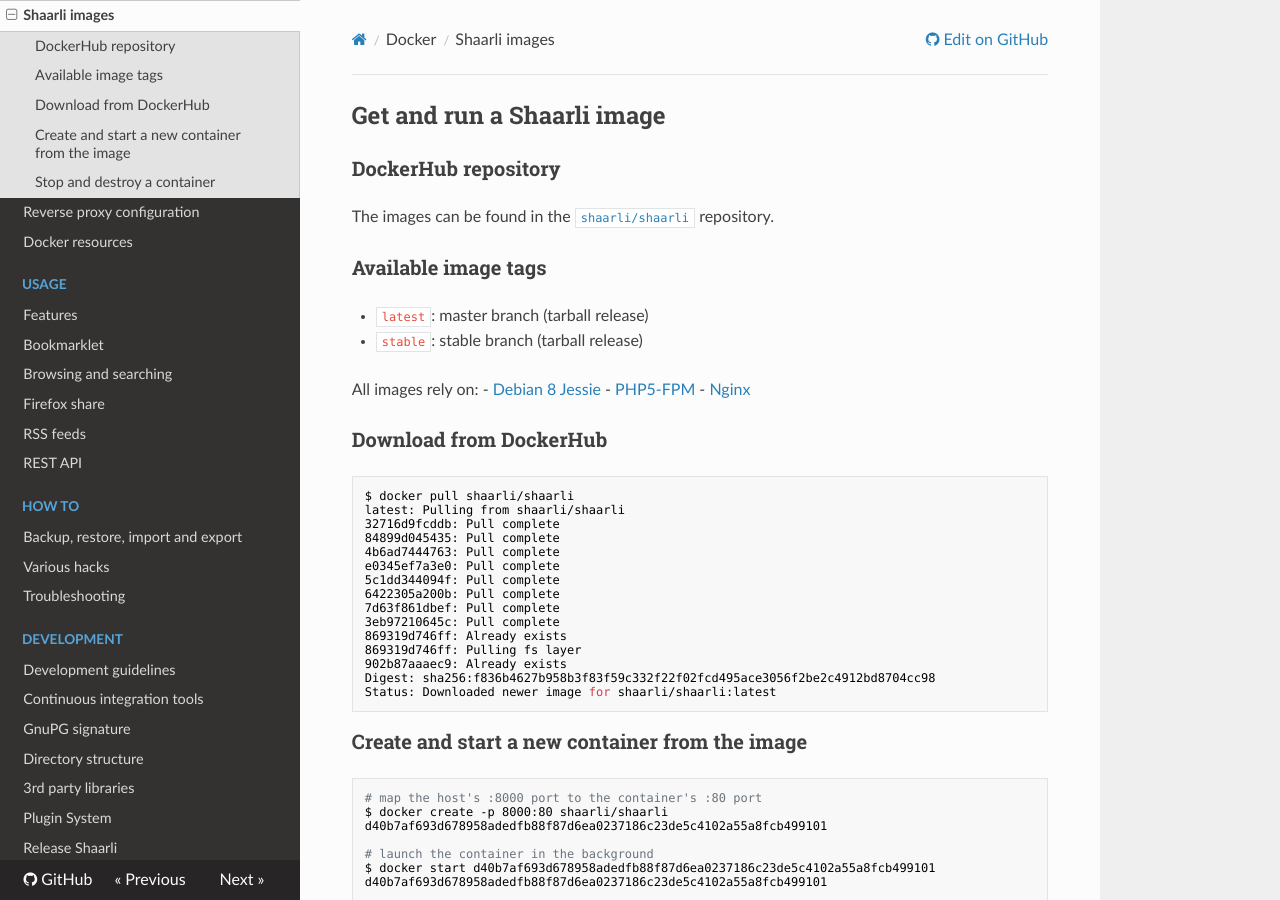
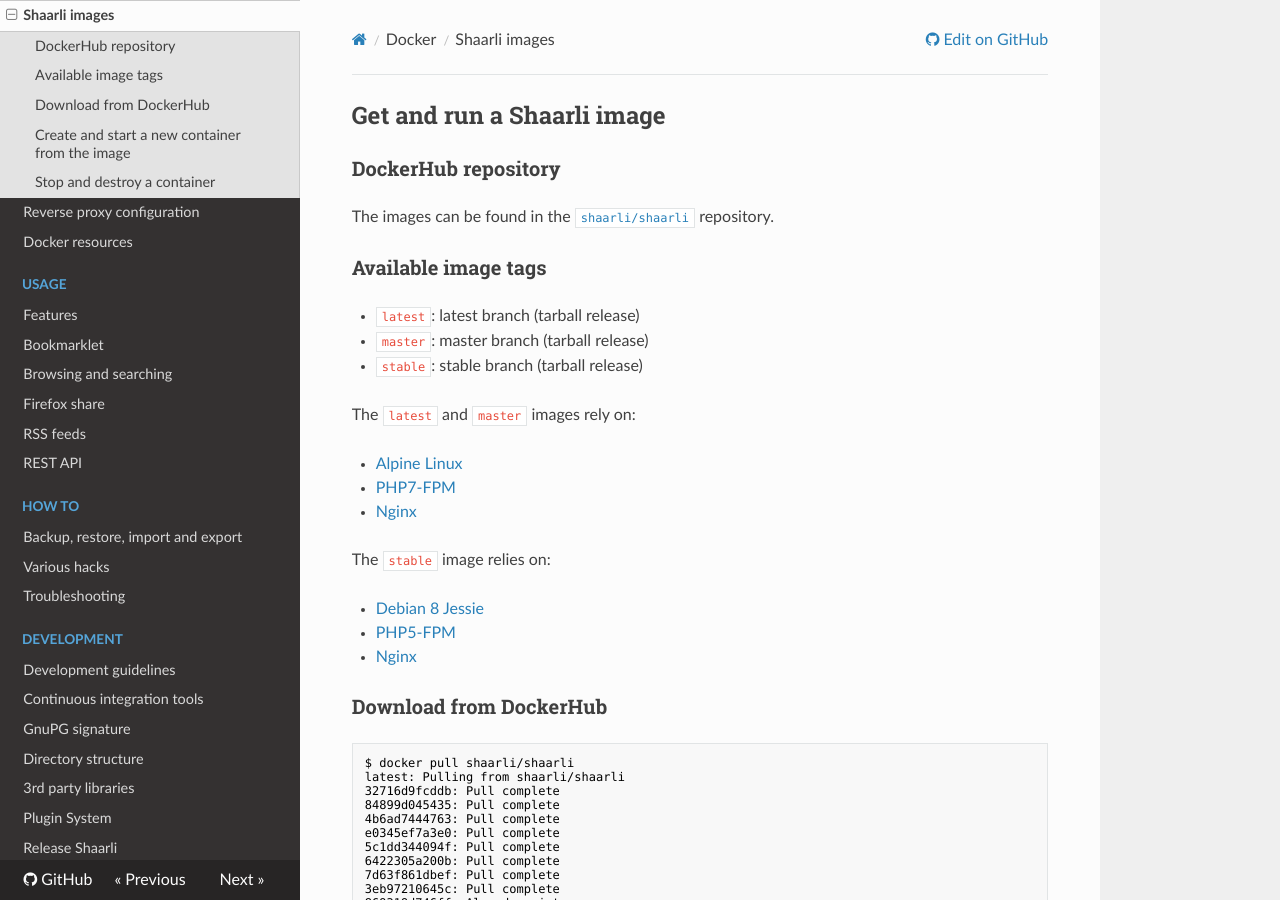
Before and after one commit to sebsauvage/Shaarli, an MkDocs documentation site: the page built from doc/md/docker/shaarli-images.md, in a window 1280 px wide and 900 px high. Built offline with MkDocs 1.6.1, drawn with Linux system fonts in a browser that asks for light colours; nearby versions of some CDN libraries; old or Windows-style settings are respelled for this version of MkDocs.

Commit message:
docker: add 'latest' image
This implies the following changes:
- `shaarli/shaarli:latest` will now point to the `latest` release
- `shaarli/shaarli:master` will point to the `master` branch

Signed-off-by: VirtualTam <virtualtam@flibidi.net>

````diff
--- a/doc/md/docker/shaarli-images.md
+++ b/doc/md/docker/shaarli-images.md
@@ -5,13 +5,22 @@
 repository.
 
 ### Available image tags
-- `latest`: master branch (tarball release)
+- `latest`: latest branch (tarball release)
+- `master`: master branch (tarball release)
 - `stable`: stable branch (tarball release)
 
-All images rely on:
+The `latest` and `master` images rely on:
+
+- [Alpine Linux](https://www.alpinelinux.org/)
+- [PHP7-FPM](http://php-fpm.org/)
+- [Nginx](http://nginx.org/)
+
+The `stable` image relies on:
+
 - [Debian 8 Jessie](https://hub.docker.com/_/debian/)
 - [PHP5-FPM](http://php-fpm.org/)
 - [Nginx](http://nginx.org/)
+
 
 ### Download from DockerHub
 ```bash
````
Also changed, not shown: docker/alpine/IMAGE.md (+9 -4 lines), 1 other file.
